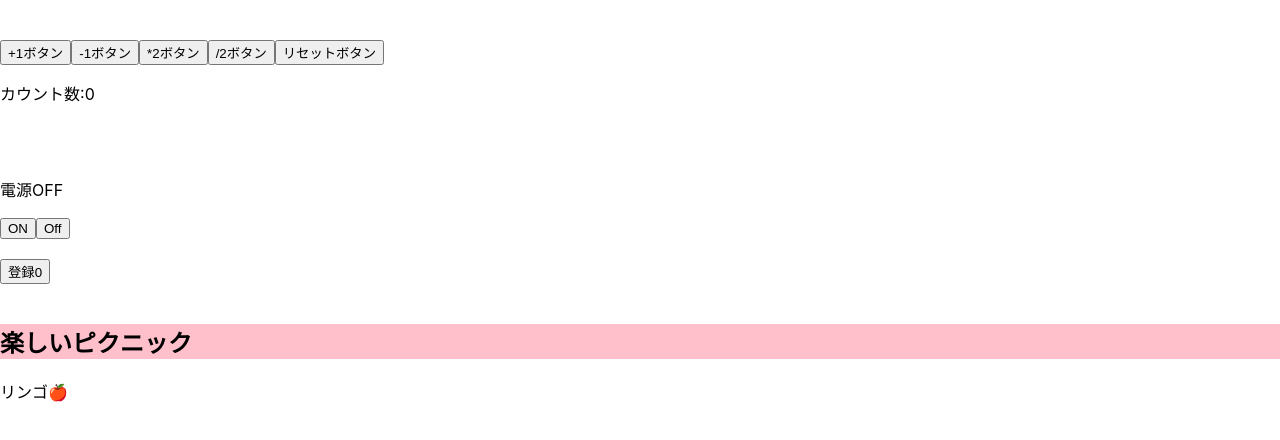
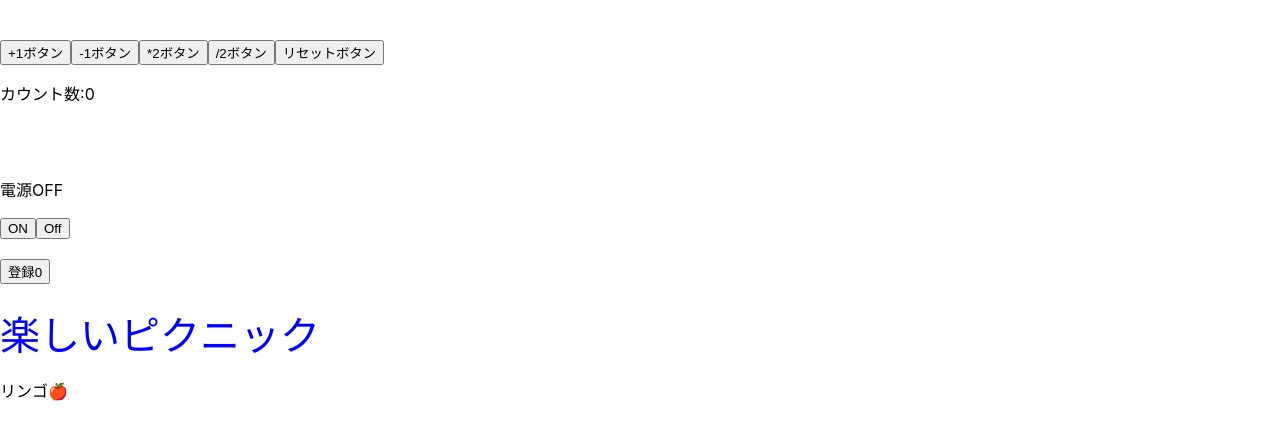
Before and after one commit to Onepiece2424/hello_rails, a React (Create React App) app in the folder frontend/: page / in a window 1280 px wide. Shown: the top 440 px of the page. Built offline with nearby package versions, Linux system fonts and the light colour scheme; the HTML template or start-up script is replaced by a standard one.

Commit message:
App.jsx（親）のpropsのcolorをPicnic.jsx（子）へ渡す

```diff
--- a/frontend/src/App.jsx
+++ b/frontend/src/App.jsx
@@ -23,7 +23,7 @@ function App() {
       <button disabled={true && recapture >=3} onClick={() => setRecapture(recapture + 1)}>登録{recapture}</button>
       <br></br>
       <br></br>
-      <Picnic emotion="楽しい" titleStyle={{backgroundColor: "pink"}} title="リンゴ🍎" />
+      <Picnic emotion="楽しい" titleStyle={{backgroundColor: "pink"}} title="リンゴ🍎" color="blue" />
     </>
   )
 }
--- a/frontend/src/components/Picnic.jsx
+++ b/frontend/src/components/Picnic.jsx
@@ -3,9 +3,14 @@ import React from "react"
 
 const Picnic = (props) => {
 
+  const contentStyle = {
+    color: props.color,     // App.jsx（親）のpropsのcolorをPicnic.jsx（子）へ渡す
+    fontSize: "40px",
+  }
+
   return (
     <>
-      <h2 style={props.titleStyle}>{props.emotion}ピクニック</h2>
+      <div style={contentStyle}>{props.emotion}ピクニック</div>
       <p>{props.title}</p>
     </>
   )
```
